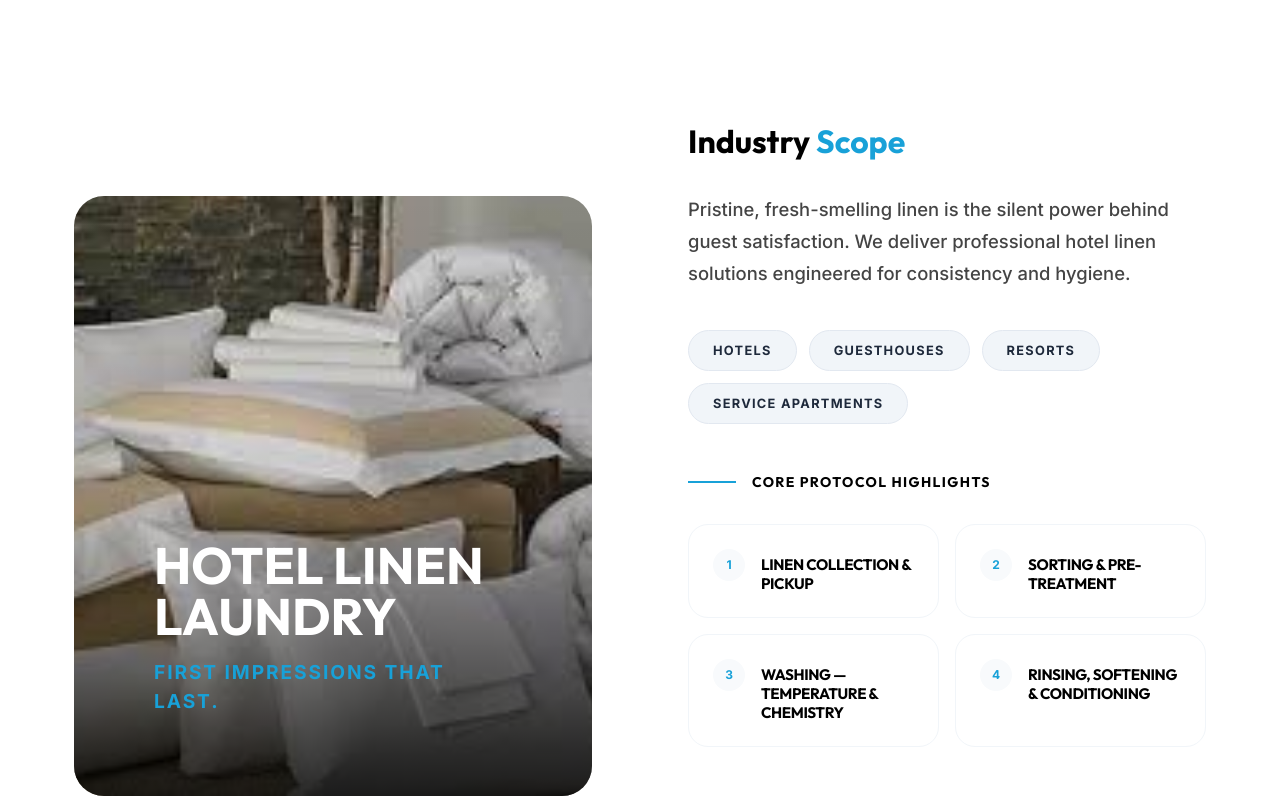
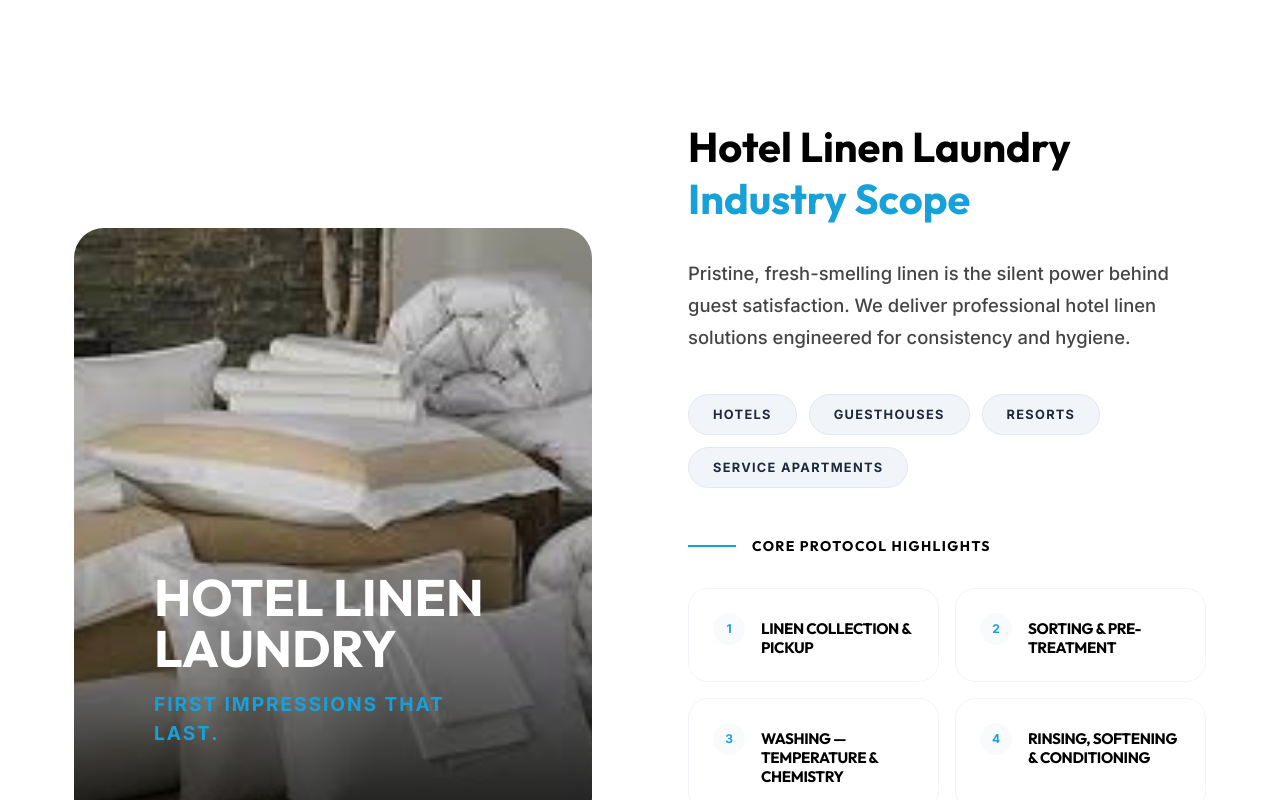
Before and after one commit to Charu-sarswat/OrchiCom, a Next.js app: page /b2b-services in a window 1280 px wide. Shown: the part 2560-3360 px from the top of the page. Built offline with nearby package versions, Linux system fonts and the light colour scheme.

Commit message:
B2B section images

```diff
--- a/src/app/b2b-services/page.tsx
+++ b/src/app/b2b-services/page.tsx
@@ -168,7 +168,7 @@ const B2BPage = () => {
                     {/* Content Card */}
                     <div className="w-full lg:w-1/2 text-left py-8">
                         <div className="mb-12">
-                            <h4 className="text-[1.6rem] md:text-[2rem] font-bold text-black mb-8 leading-tight">Industry <span className="text-gradient">Scope</span></h4>
+                            <h4 className="text-[1.8rem] md:text-[2.6rem] font-bold text-black mb-8 leading-tight">{ind.title} <span className="text-gradient">Industry Scope</span></h4>
                             <p className="text-[1.1rem] md:text-[1.15rem] leading-[1.75] text-[#444] mb-10 font-medium">{ind.description}</p>
                             <div className="flex flex-wrap gap-3">
                                 {ind.clients.map(c => (
```
